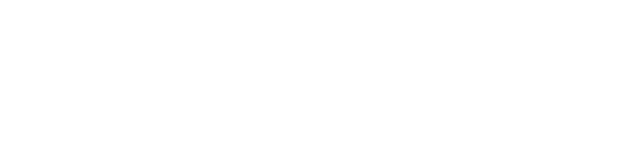
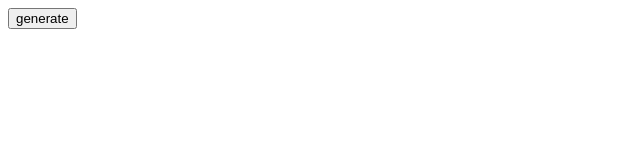
Before and after one commit to iCantBelieveItsNotMargarine/preAlphaPrototype, a plain HTML site: page this.html in a window 1280 px wide. Shown: the whole page, without its empty margins (0-640 px from the left). Drawn offline with Linux system fonts and the light colour scheme.

Commit message:
Update this.html

```diff
--- a/this.html
+++ b/this.html
@@ -7,6 +7,8 @@
     <title>preAlpha Generator this</title>
 </head>
 <body>
-
+    <button>
+        generate
+    </button>
 </body>
 </html>
```
